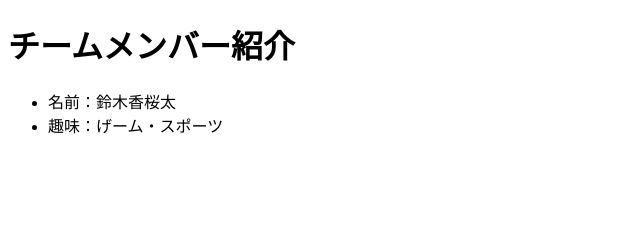
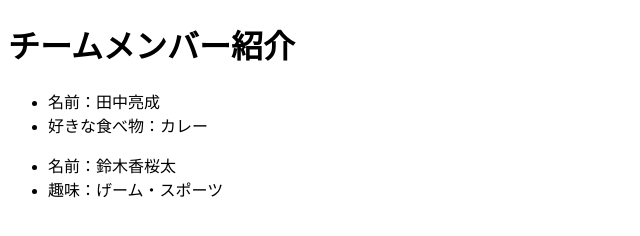
Before and after one commit to Tanaka240/kadai12, a plain HTML site: page index.html in a window 1280 px wide. Shown: the whole page, without its empty margins (0-640 px from the left). Drawn offline with Linux system fonts and the light colour scheme.

Commit message:
Update index.html

```diff
--- a/index.html
+++ b/index.html
@@ -7,8 +7,8 @@
 <body>
     <h1>チームメンバー紹介</h1>
     <ul>
-
-
+        <li>名前：田中亮成</li>
+        <li>好きな食べ物：カレー</li>
     </ul>
     <ul>
         <li>名前：鈴木香桜太</li>
```
